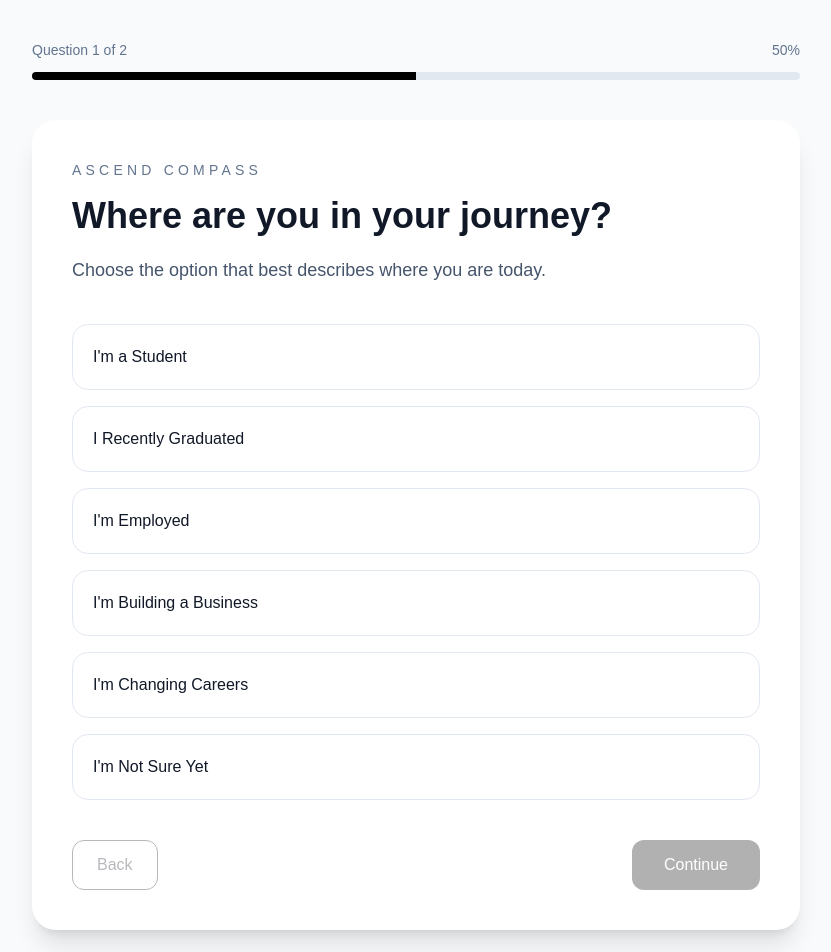
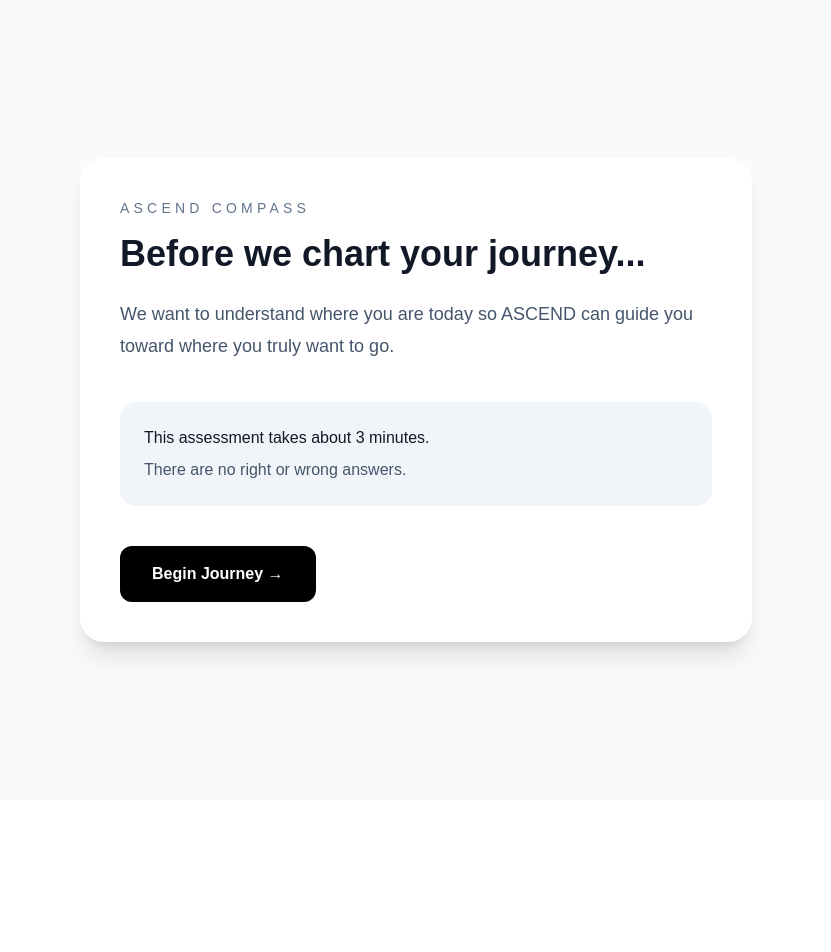
Before and after one commit to primeohms02-star/ascend, a Next.js app: page /compass in a window 1280 px wide. Shown: the top 952 px of the page, without its empty margins (224-1055 px from the left). After the commit the page ends 800 px from the top, so only its background shows below. Built offline with nearby package versions, Linux system fonts and the light colour scheme.

Commit message:
Build dynamic Compass onboarding engine

```diff
--- /dev/null
+++ b/app/compass/[step]/page.tsx
@@ -0,0 +1,64 @@
+"use client";
+
+import { useParams, useRouter } from "next/navigation";
+
+import { questions } from "../questions";
+
+import ProgressBar from "@/app/components/ProgressBar";
+import QuestionCard from "@/app//components/QuestionCard";
+import OptionButton from "@/app/components/OptionButton";
+
+export default function CompassStepPage() {
+  const params = useParams();
+  const router = useRouter();
+
+  const step = Number(params.step);
+
+  const question = questions.find((q) => q.id === step);
+
+  if (!question) {
+    return (
+      <main className="flex min-h-screen items-center justify-center">
+        <h1 className="text-3xl font-bold">
+          Question not found.
+        </h1>
+      </main>
+    );
+  }
+
+  function handleOptionClick(option: string) {
+    console.log("Selected:", option);
+
+    if (step < questions.length) {
+      router.push(`/compass/${step + 1}`);
+    } else {
+      router.push("/dashboard");
+    }
+  }
+
+  return (
+    <main className="min-h-screen bg-slate-50 px-6 py-12">
+      <div className="mx-auto max-w-3xl">
+        <ProgressBar
+          current={step}
+          total={questions.length}
+        />
+
+        <QuestionCard
+          title={question.title}
+          subtitle={question.subtitle}
+        >
+          <div className="space-y-4">
+            {question.options.map((option) => (
+              <OptionButton
+                key={option}
+                option={option}
+                onClick={() => handleOptionClick(option)}
+              />
+            ))}
+          </div>
+        </QuestionCard>
+      </div>
+    </main>
+  );
+}
--- a/app/compass/page.tsx
+++ b/app/compass/page.tsx
@@ -1,132 +1,41 @@
 "use client";
 
-import { useState } from "react";
-import { motion, AnimatePresence } from "framer-motion";
-import { questions } from "./questions";
-import Report from "./report";
+import Link from "next/link";
 
 export default function CompassPage() {
-  const [currentQuestion, setCurrentQuestion] = useState(0);
-  const [answers, setAnswers] = useState<Record<number, string>>({});
-  const [completed, setCompleted] = useState(false);
+  return (
+    <main className="flex min-h-screen items-center justify-center bg-slate-50 px-6">
+      <div className="w-full max-w-2xl rounded-3xl bg-white p-10 shadow-xl">
 
-  const question = questions[currentQuestion];
-  const selectedAnswer = answers[question.id] || "";
+        <p className="text-sm uppercase tracking-[0.3em] text-slate-500">
+          ASCEND Compass
+        </p>
 
-  const nextQuestion = () => {
-    if (!selectedAnswer) return;
+        <h1 className="mt-4 text-4xl font-bold">
+          Before we chart your journey...
+        </h1>
 
-    if (currentQuestion < questions.length - 1) {
-      setCurrentQuestion((prev) => prev + 1);
-    } else {
-      setCompleted(true);
-    }
-  };
+        <p className="mt-6 text-lg leading-8 text-slate-600">
+          We want to understand where you are today so ASCEND can guide you
+          toward where you truly want to go.
+        </p>
 
-  const previousQuestion = () => {
-    if (currentQuestion > 0) {
-      setCurrentQuestion((prev) => prev - 1);
-    }
-  };
+        <div className="mt-10 rounded-2xl bg-slate-100 p-6">
+          <p className="font-medium">
+            This assessment takes about 3 minutes.
+          </p>
 
-  if (completed) {
-    return (
-      <main className="min-h-screen bg-slate-50 flex items-center justify-center px-6 py-10">
-        <div className="w-full max-w-4xl">
-          <Report answers={answers} />
-        </div>
-      </main>
-    );
-  }
-
-  return (
-    <main className="min-h-screen bg-slate-50 flex items-center justify-center px-6 py-10">
-      <div className="w-full max-w-3xl">
-
-        <div className="mb-10">
-          <div className="flex justify-between text-sm text-slate-500 mb-3">
-            <span>
-              Question {currentQuestion + 1} of {questions.length}
-            </span>
-
-            <span>
-              {Math.round(((currentQuestion + 1) / questions.length) * 100)}%
-            </span>
-          </div>
-
-          <div className="h-2 rounded-full bg-slate-200 overflow-hidden">
-            <div
-              className="h-full bg-black transition-all duration-500"
-              style={{
-                width: `${((currentQuestion + 1) / questions.length) * 100}%`,
-              }}
-            />
-          </div>
+          <p className="mt-2 text-slate-600">
+            There are no right or wrong answers.
+          </p>
         </div>
 
-        <AnimatePresence mode="wait">
-          <motion.div
-            key={question.id}
-            initial={{ opacity: 0, x: 40 }}
-            animate={{ opacity: 1, x: 0 }}
-            exit={{ opacity: 0, x: -40 }}
-            transition={{ duration: 0.35 }}
-            className="rounded-3xl bg-white shadow-xl p-10"
-          >
-            <p className="uppercase tracking-[0.3em] text-sm text-slate-500">
-              ASCEND Compass
-            </p>
-
-            <h1 className="mt-4 text-4xl font-bold">
-              {question.title}
-            </h1>
-
-            <p className="mt-5 text-lg text-slate-600">
-              {question.subtitle}
-            </p>
-
-            <div className="mt-10 space-y-4">
-              {question.options.map((option) => (
-                <button
-                  key={option}
-                  onClick={() =>
-                    setAnswers((prev) => ({
-                      ...prev,
-                      [question.id]: option,
-                    }))
-                  }
-                  className={`w-full rounded-2xl border p-5 text-left transition-all ${
-                    selectedAnswer === option
-                      ? "border-black bg-black text-white"
-                      : "border-slate-200 hover:border-black"
-                  }`}
-                >
-                  {option}
-                </button>
-              ))}
-            </div>
-
-            <div className="mt-10 flex justify-between">
-              <button
-                onClick={previousQuestion}
-                disabled={currentQuestion === 0}
-                className="rounded-xl border px-6 py-3 disabled:opacity-30"
-              >
-                Back
-              </button>
-
-              <button
-                onClick={nextQuestion}
-                disabled={!selectedAnswer}
-                className="rounded-xl bg-black px-8 py-3 text-white disabled:opacity-30"
-              >
-                {currentQuestion === questions.length - 1
-                  ? "Show My Compass"
-                  : "Continue"}
-              </button>
-            </div>
-          </motion.div>
-        </AnimatePresence>
+        <Link
+          href="/compass/question-1"
+          className="mt-10 inline-flex rounded-xl bg-black px-8 py-4 font-semibold text-white transition hover:bg-slate-800"
+        >
+          Begin Journey →
+        </Link>
 
       </div>
     </main>
--- /dev/null
+++ b/app/compass/question-1/page.tsx
@@ -0,0 +1,54 @@
+"use client";
+
+import Link from "next/link";
+import ProgressBar from "../components/ProgressBar";
+import QuestionCard from "../components/QuestionCard";
+
+const options = [
+  "🎓 Secondary School",
+  "📚 University",
+  "🎉 Recent Graduate",
+  "💼 Working Professional",
+  "🚀 Entrepreneur",
+  "🔄 Career Transition",
+];
+
+export default function QuestionOne() {
+  return (
+    <main className="min-h-screen bg-slate-50 px-6 py-12">
+      <div className="mx-auto max-w-3xl">
+
+        <ProgressBar
+          current={1}
+          total={10}
+        />
+
+        <QuestionCard
+          title="Where are you in your journey today?"
+          subtitle="Choose the option that best describes your current stage."
+        >
+          <div className="space-y-4">
+            {options.map((option) => (
+              <button
+                key={option}
+                className="w-full rounded-2xl border border-slate-300 bg-white px-6 py-5 text-left transition hover:border-black hover:bg-slate-100"
+              >
+                {option}
+              </button>
+            ))}
+          </div>
+
+          <div className="mt-10 flex justify-end">
+            <Link
+              href="/compass/question-2"
+              className="rounded-xl bg-black px-8 py-4 font-semibold text-white transition hover:bg-slate-800"
+            >
+              Continue Journey →
+            </Link>
+          </div>
+        </QuestionCard>
+
+      </div>
+    </main>
+  );
+}
--- /dev/null
+++ b/app/components/OptionButton.tsx
@@ -0,0 +1,18 @@
+interface OptionButtonProps {
+  option: string;
+  onClick?: () => void;
+}
+
+export default function OptionButton({
+  option,
+  onClick,
+}: OptionButtonProps) {
+  return (
+    <button
+      onClick={onClick}
+      className="w-full rounded-2xl border border-slate-300 bg-white px-6 py-5 text-left transition hover:border-black hover:bg-slate-100"
+    >
+      {option}
+    </button>
+  );
+}
--- /dev/null
+++ b/app/components/ProgressBar.tsx
@@ -0,0 +1,30 @@
+interface ProgressBarProps {
+  current: number;
+  total: number;
+}
+
+export default function ProgressBar({
+  current,
+  total,
+}: ProgressBarProps) {
+  const percentage = (current / total) * 100;
+
+  return (
+    <div className="mb-10">
+      <div className="flex items-center justify-between text-sm text-slate-500">
+        <span>
+          Step {current} of {total}
+        </span>
+
+        <span>{Math.round(percentage)}%</span>
+      </div>
+
+      <div className="mt-3 h-3 overflow-hidden rounded-full bg-slate-200">
+        <div
+          className="h-full rounded-full bg-black transition-all duration-500"
+          style={{ width: `${percentage}%` }}
+        />
+      </div>
+    </div>
+  );
+}
--- /dev/null
+++ b/app/components/QuestionCard.tsx
@@ -0,0 +1,29 @@
+interface QuestionCardProps {
+  title: string;
+  subtitle: string;
+  children: React.ReactNode;
+}
+
+export default function QuestionCard({
+  title,
+  subtitle,
+  children,
+}: QuestionCardProps) {
+  return (
+    <div className="rounded-3xl bg-white p-10 shadow-xl">
+
+      <h1 className="text-4xl font-bold">
+        {title}
+      </h1>
+
+      <p className="mt-4 text-lg leading-8 text-slate-600">
+        {subtitle}
+      </p>
+
+      <div className="mt-10">
+        {children}
+      </div>
+
+    </div>
+  );
+}
```
Also changed, not shown: app/compass/question-2/page.tsx (added).
